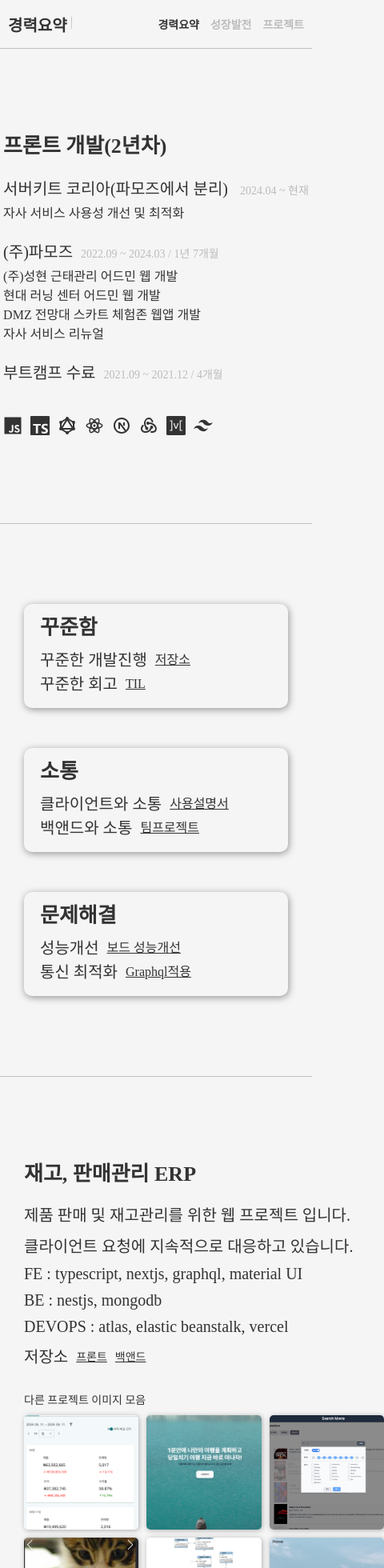
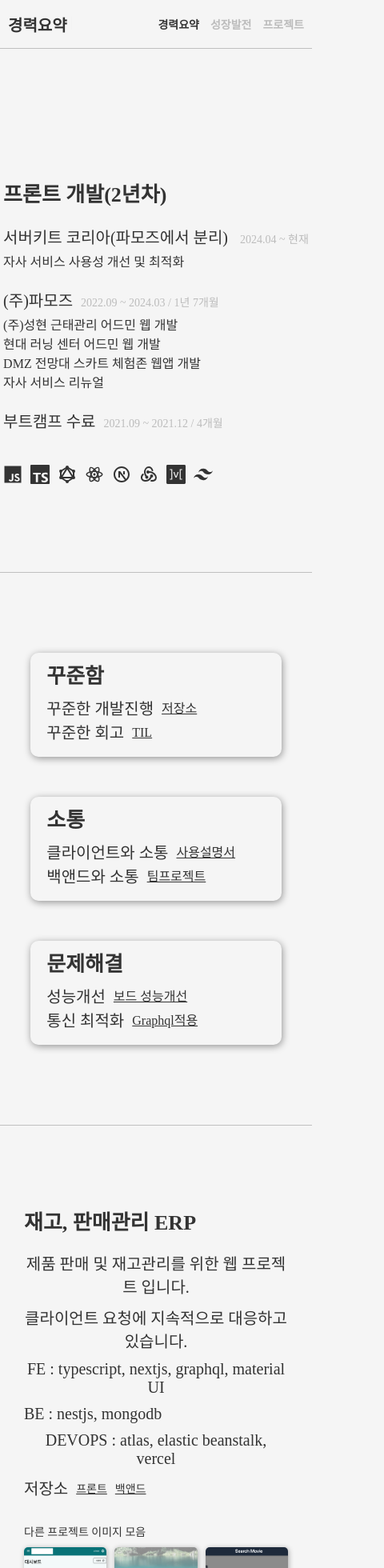
Before and after one commit to pakjonghun/advanced-introcude, a React (Create React App) app: page / in a window 390 px wide. Shown: the top 1960 px of the page at 80% size, 480 px wide, since content can reach past the window. Built offline with nearby package versions, Linux system fonts and the light colour scheme.

Commit message:
좁은 화면 반응형 추가

```diff
--- a/src/App/App.module.css
+++ b/src/App/App.module.css
@@ -1,3 +1,10 @@
 .main {
   padding-top: var(--nav-width);
 }
+
+.container {
+  display: flex;
+  flex-direction: column;
+  margin: 0 auto;
+  width: 100%;
+}
--- a/src/App/App.tsx
+++ b/src/App/App.tsx
@@ -54,7 +54,7 @@ function App() {
   };
 
   return (
-    <>
+    <div className={styles.container}>
       <SectionTitle
         pageIndex={pageIndex}
         onClickMenu={onClickNavigation}
@@ -67,7 +67,7 @@ function App() {
           );
         })}
       </main>
-    </>
+    </div>
   );
 }
 
--- a/src/components/AboutMe/AboutMe.module.css
+++ b/src/components/AboutMe/AboutMe.module.css
@@ -4,7 +4,9 @@
   align-items: flex-start;
   gap: 50px;
   padding: 100px 30px;
+  margin: 0 auto;
   line-height: 20px;
+  max-width: 800px;
 }
 
 .cardContainer {
@@ -57,7 +59,7 @@
   }
 
   .card {
-    width: 100%;
+    width: 95%;
   }
 }
 
--- a/src/components/PhotoAlbum/PhotoAlbum.module.css
+++ b/src/components/PhotoAlbum/PhotoAlbum.module.css
@@ -20,7 +20,7 @@
   height: 100%;
   width: 100%;
   object-fit: cover;
-  object-position: 0px;
+  object-position: center;
 }
 
 .gridItem:nth-of-type(6) {
@@ -31,8 +31,7 @@
 /* Small devices (sm) */
 @media (max-width: 740px) {
   .gridContainer {
-    width: 450px;
-    height: 450px;
+    width: 100%;
   }
 }
 
--- a/src/components/ui/SectionTitle/SectionTitle.module.css
+++ b/src/components/ui/SectionTitle/SectionTitle.module.css
@@ -9,7 +9,7 @@
 }
 
 .header {
-  position: fixed;
+  position: sticky;
   top: 0;
   left: 0;
   display: flex;
```
